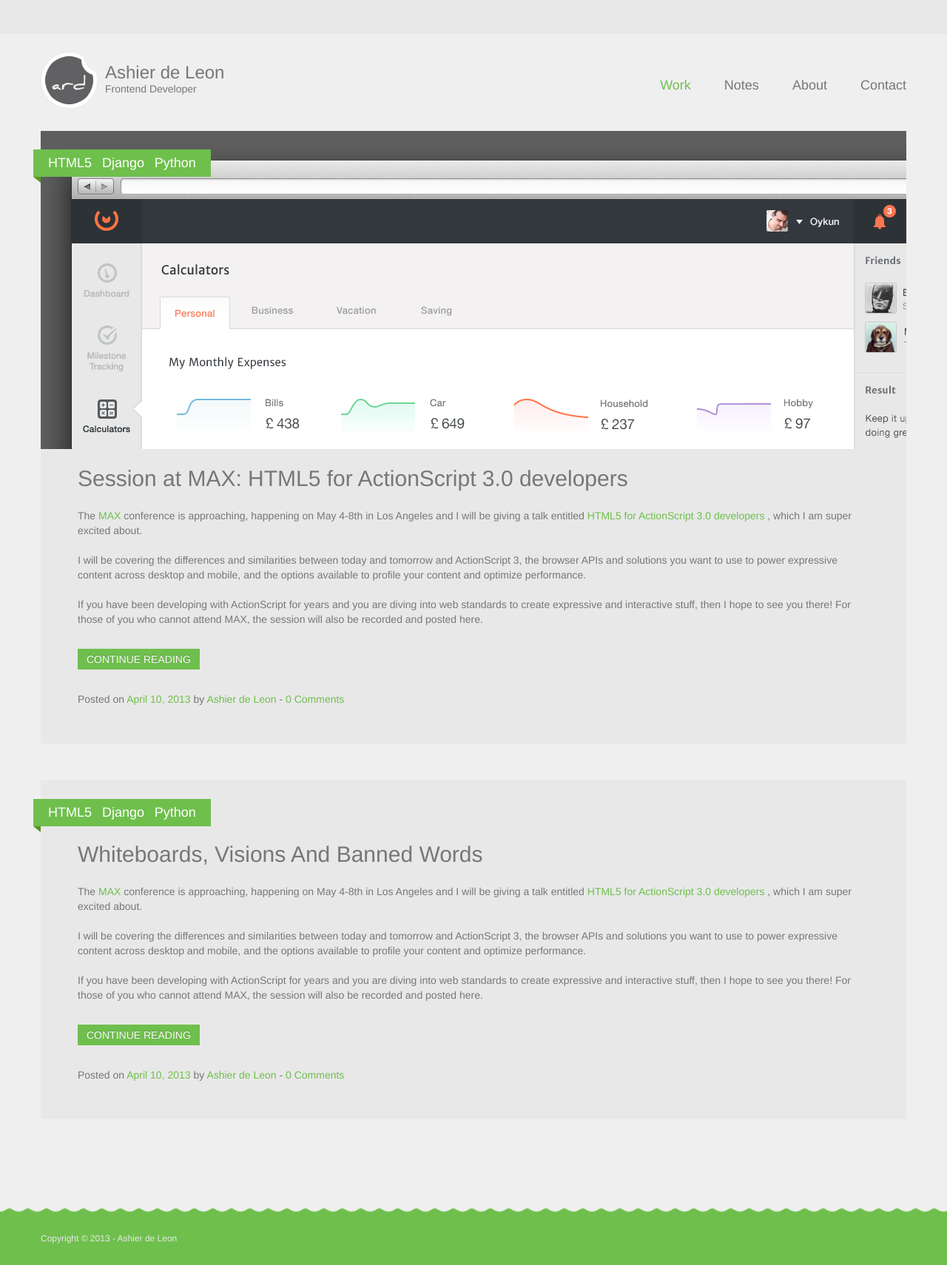
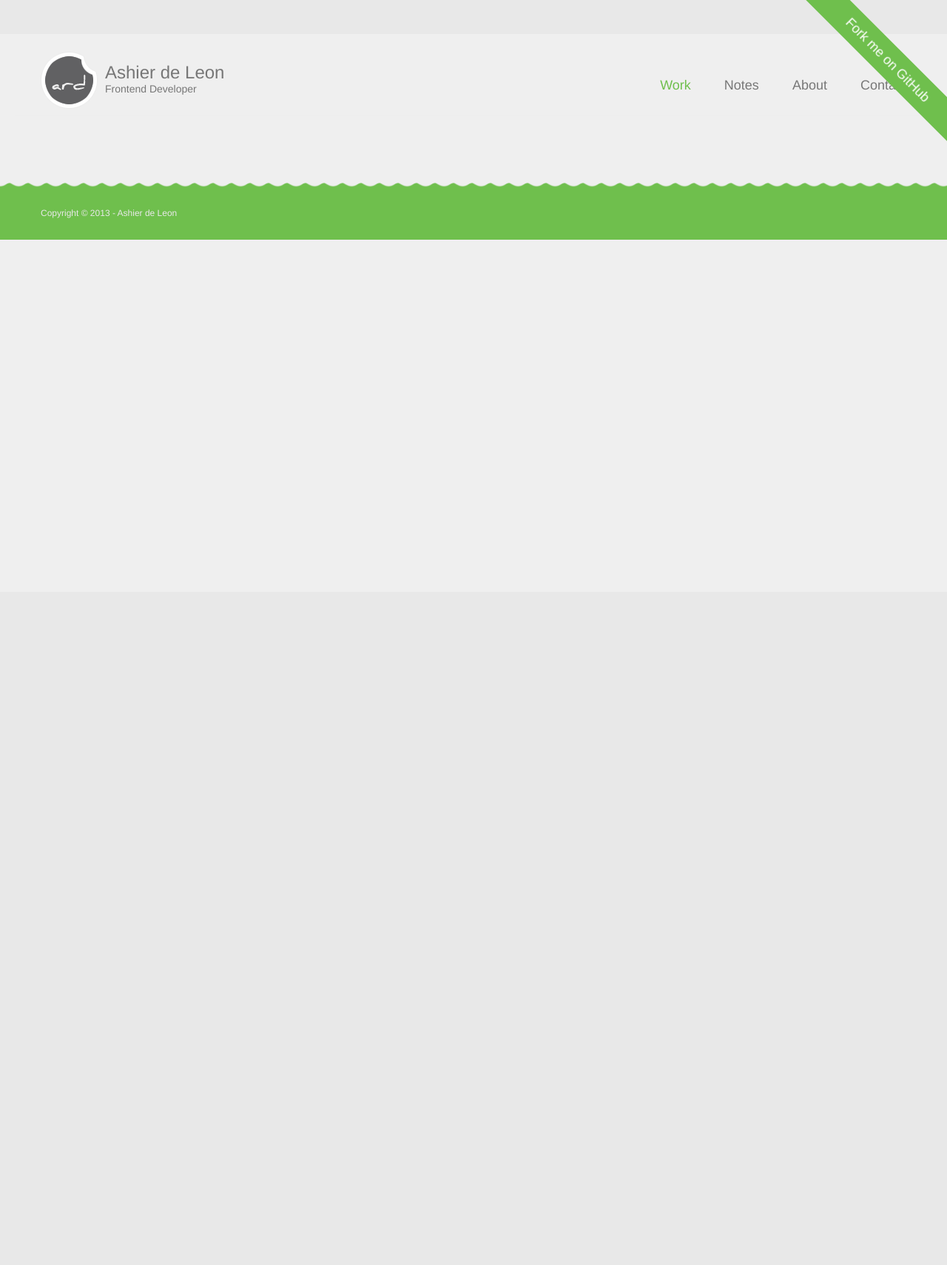
Before and after one commit to ashier/djangoblog, a Django app: page / in a window 1280 px wide. Shown: the whole page at 74% size. After the commit the page ends 324 px from the top, so only its background shows below. Run offline with Django 3.2, Linux system fonts and the light colour scheme.

Commit message:
updates:
added fork me on github link
base html for notes
base html for work

```diff
--- a/blog/urls.py
+++ b/blog/urls.py
@@ -1,9 +1,11 @@
 from django.conf.urls import patterns, url
+from blog.views import IndexView
 
 
-urlpatterns = patterns('blog.views',
-    url(r"^$", 'index'),
-    url(r"^scribble/(?P<id>[\d+])$", 'post_detail_by_index'),
-    url(r"^scribble/(?P<slug>[^\.]+)", 'post_detail'),
+urlpatterns = patterns(
+    'blog.views',
+    url(r'^$', IndexView.as_view()),
+    url(r"^(?P<id>[\d+])$", 'post_detail_by_index'),
+    url(r"^(?P<slug>[^\.]+)", 'post_detail'),
     url(r"^category/(?P<slug>[^\.]+)", 'category_detail'),
 )
--- a/static/css/application.css
+++ b/static/css/application.css
@@ -1,4 +1,4 @@
-body{padding-top:50px;font-family:"HelveticaNeue-Light","Helvetica Neue Light","Helvetica Neue",Helvetica,Arial,"Lucida Grande",sans-serif;font-weight:300;}
+@media screen and (min-width:800px){#forkongithub{position:absolute;display:block;top:0;right:0;width:200px;overflow:hidden;height:200px;}#forkongithub a{background:#6fbf4d;color:#fff;text-decoration:none;font-family:"HelveticaNeue-Light","Helvetica Neue Light","Helvetica Neue",Helvetica,Arial,"Lucida Grande",sans-serif;font-weight:300;text-align:center;padding:5px 40px;font-size:18px;line-height:2rem;position:relative;transition:0.5s;z-index:1045;width:200px;position:absolute;top:60px;right:-60px;transform:rotate(45deg);-webkit-transform:rotate(45deg);}#forkongithub a:hover{color:#777;} #forkongithub a:before,#forkongithub a:after{content:"";width:100%;display:block;position:absolute;top:1px;right:0;height:1px;background:#6fbf4d;} #forkongithub a:after{bottom:1px;top:auto;}}body{padding-top:50px;font-family:"HelveticaNeue-Light","Helvetica Neue Light","Helvetica Neue",Helvetica,Arial,"Lucida Grande",sans-serif;font-weight:300;}
 a{color:#6fbf4d;-webkit-transition:all 0.3s ease;-moz-transition:all 0.3s ease;-o-transition:all 0.3s ease;transition:all 0.3s ease;}a:hover{color:#777777;text-decoration:none;}
 .page-header{margin:20px;}.page-header .brand-container .brand{display:block;float:left;}.page-header .brand-container .brand img{float:left;}
 .page-header .brand-container .brand a{color:#777777;}.page-header .brand-container .brand a:hover{color:#6fbf4d;}
--- a/static/less/application.less
+++ b/static/less/application.less
@@ -1,5 +1,6 @@
 @import "variables.less";
 @import "mixin.less";
+@import "forkme.less";
 
 
 body {
--- /dev/null
+++ b/static/less/forkme.less
@@ -0,0 +1,54 @@
+
+@media screen and (min-width:800px){
+    #forkongithub {
+
+        position:absolute;
+        display:block;
+        top:0;
+        right:0;
+        width:200px;
+        overflow:hidden;
+        height:200px;
+
+        a {
+            background:#6fbf4d;
+            color:#fff;
+            text-decoration:none;
+            font-family: "HelveticaNeue-Light", "Helvetica Neue Light", "Helvetica Neue", Helvetica, Arial, "Lucida Grande", sans-serif;
+            font-weight: 300;
+            text-align:center;
+            padding:5px 40px;
+            font-size:18px;
+            line-height:2rem;
+            position:relative;
+            transition:0.5s;
+            z-index: 1045;
+
+            &:hover {
+                color:#777;
+            }
+
+            &:before, &:after {
+                content:"";
+                width:100%;
+                display:block;
+                position:absolute;
+                top:1px;
+                right:0;
+                height:1px;
+                background:#6fbf4d;
+            }
+            &:after {
+                bottom:1px;
+                top:auto;
+            }
+
+            width: 200px;
+            position: absolute;
+            top: 60px;
+            right: -60px;
+            transform: rotate(45deg);
+            -webkit-transform:rotate(45deg);
+        }
+    }
+}
--- a/templates/common/base.html
+++ b/templates/common/base.html
@@ -1,4 +1,4 @@
-<!doctype html>
+<!DOCTYPE html>
 <html lang="en-US">
 <head>
     <meta charset="utf-8">
@@ -18,6 +18,8 @@
     <footer class="page-footer">
         {%block footer%}{%endblock%}
     </footer>
-    {%block end_script%}{%endblock%}
+    <span id="forkongithub"><a href="https://github.com/ashier/djangoblog">Fork me on GitHub</a></span>
+    {%block base_script%}{%endblock%}
+    {%block page_script%}{%endblock%}
 </body>
 </html>
--- a/templates/home/main.html
+++ b/templates/home/main.html
@@ -1,108 +1,11 @@
-{%extends  "common/base.html"%}
+{%extends  "common/layout.html"%}
 
-{%block header%}
-<div class="container">
-    <div class="navbar navbar-fixed-top">
-        <div class="navbar-inner">
-            <div class="page-header-social">
 
-            </div>
-        </div>
-    </div>
-    <div class="brand-container">
-        <div class="brand">
-            <img src="../assets/img/logo-ashier.png" >
-            <h1>
-                <a href="#">Ashier de Leon</a>
-                <br /><span><a href="#">Frontend Developer</a></span>
-            </h1>
-        </div>
-        <nav class="pull-right">
-            <ul>
-                <li class="active">
-                    <a href="#">Work</a>
-                </li>
-                <li>
-                    <a href="#">Notes</a>
-                </li>
-                <li>
-                    <a href="#">About</a>
-                </li>
-                <li>
-                    <a href="#">Contact</a>
-                </li>
-            </ul>
-        </nav>
-    </div>
-</div>
-{%endblock%}
 {%block content%}
-<section class="notes">
-    <article class="note">
-        <header class="note-header">
-            <img src="../assets/img/banner2.png" >
-            <h1>Session at MAX: HTML5 for ActionScript 3.0 developers</h1>
-        </header>
-        <div class="note-content">
-            <div class="note-ribbon">
-                <a href="#">HTML5</a>
-                <a href="#">Django</a>
-                <a href="#">Python</a>
-            </div>
-            <p>
-                The
-                <a href="#">MAX</a>
-                conference is approaching, happening on May 4-8th in Los Angeles and I will be giving a talk entitled
-                <a href="#">HTML5 for ActionScript 3.0 developers</a>
-                , which I am super excited about.
-                <br /><br />I will be covering the differences and similarities between today and tomorrow and ActionScript 3, the browser APIs and solutions you want to use to power expressive content across desktop and mobile, and the options available to profile your content and optimize performance.
-                <br /><br />If you have been developing with ActionScript for years and you are diving into web standards to create expressive and interactive stuff, then I hope to see you there! For those of you who cannot attend MAX, the session will also be recorded and posted here.
-            </p>
-            <button class="btn btn-primary">CONTINUE READING</button>
-        </div>
-        <footer class="note-footer">
-            Posted on <a href="#">April 10, 2013</a> by <a href="#">Ashier de Leon</a> - <a href="#">0 Comments</a>
-        </footer>
-    </article>
+<section class="works">
 
-    <article class="note">
-        <header class="note-header no-image">
-            <h1>
-                <a href="#" rel="bookmark" title="Read 'How To Help A Real-Life Knight Achieve His Goals'">
-                    <span class="catch_headline">Whiteboards, Visions And Banned Words</span>
-                </a>
-            </h1>
-        </header>
-        <div class="note-content">
-            <div class="note-ribbon">
-                <a href="#">HTML5</a>
-                <a href="#">Django</a>
-                <a href="#">Python</a>
-            </div>
-            <p>
-                The
-                <a href="#">MAX</a>
-                conference is approaching, happening on May 4-8th in Los Angeles and I will be giving a talk entitled
-                <a href="#">HTML5 for ActionScript 3.0 developers</a>
-                , which I am super excited about.
-                <br /><br />I will be covering the differences and similarities between today and tomorrow and ActionScript 3, the browser APIs and solutions you want to use to power expressive content across desktop and mobile, and the options available to profile your content and optimize performance.
-                <br /><br />If you have been developing with ActionScript for years and you are diving into web standards to create expressive and interactive stuff, then I hope to see you there! For those of you who cannot attend MAX, the session will also be recorded and posted here.
-            </p>
-            <button class="btn btn-primary">CONTINUE READING</button>
-        </div>
-        <footer class="note-footer">
-            Posted on <a href="#">April 10, 2013</a> by <a href="#">Ashier de Leon</a> - <a href="#">0 Comments</a>
-        </footer>
-    </article>
+
 </section>
 {%endblock%}
-{%block footer%}
-<div class="container">
-    <div class="pull-left">
-        <p class="copyright">
-            Copyright &copy; 2013 - Ashier de Leon
-            <br ></p>
-    </div>
-</div>
-{%endblock%}
-{%block end_script%}{%endblock%}
+
+{%block page_script%}{%endblock%}
```
Also changed, not shown: blog/views.py (+7 -2 lines), templates/blog/main.html (added, +65 -0 lines), templates/common/layout.html (added, +52 -0 lines).
